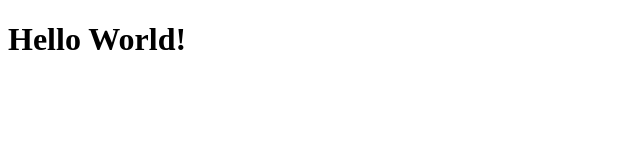
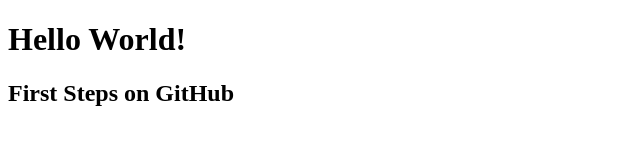
Before and after one commit to JanaKudlickova/helloWorld, a plain HTML site: page index.html in a window 1280 px wide. Shown: the whole page, without its empty margins (0-640 px from the left). Drawn offline with Linux system fonts and the light colour scheme.

Commit message:
Adding h2

```diff
--- a/index.html
+++ b/index.html
@@ -7,5 +7,6 @@
 
     <body>
       <h1>Hello World!</h1>
+      <h2>First Steps on GitHub</h2>
     </body>
 </html>
```
